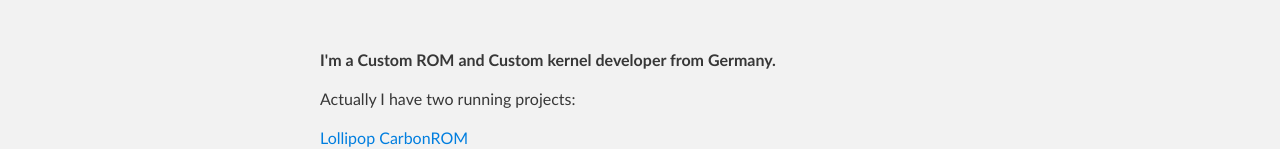
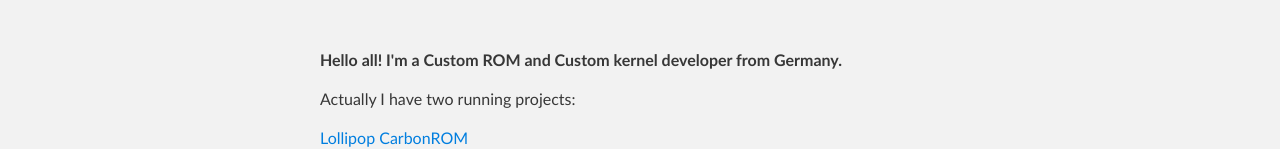
Before and after one commit to GrinningFerret/grinningferret.github.io, a plain HTML site: page index.html in a window 1280 px wide. Shown: the part 200-349 px from the top of the page. Drawn offline with Linux system fonts and the light colour scheme.

Commit message:
Update text and improve code layout

```diff
--- a/index.html
+++ b/index.html
@@ -20,8 +20,7 @@
     </header>
         <header class="inner">
           <a id="forkme_banner" href="https://github.com/GrinningFerret" target="_blank">View on GitHub</a><br>
-<a id="xda_banner" href="http://forum.xda-developers.com/member.php?u=6143324" target="_blank">xda-developers</a>
-
+          <a id="xda_banner" href="http://forum.xda-developers.com/member.php?u=6143324" target="_blank">xda-developers</a>
           <h1 id="project_title">GrinningFerret</h1>
           <h2 id="project_tagline"></h2>
 
@@ -31,7 +30,7 @@
     <!-- MAIN CONTENT -->
     <div id="main_content_wrap" class="outer">
       <section id="main_content" class="inner">
-        <p><strong>I'm a Custom ROM and Custom kernel developer from Germany.</strong></p>
+        <p><strong>Hello all! I'm a Custom ROM and Custom kernel developer from Germany.</strong></p>
 
 <p>Actually I have two running projects:</p>
 
@@ -59,7 +58,7 @@
     <!-- FOOTER -->
     <div id="footer_wrap" class="outer">
       <footer class="left">
-  <img src="http://hitwebcounter.com/counter/counter.php?page=6107875&style=0024&nbdigits=6&type=page&initCount=0" title="http://www.hitwebcounter.com/htmltutorial.php" Alt="http://www.hitwebcounter.com/htmltutorial.php"   border="0" >
+        <img src="http://hitwebcounter.com/counter/counter.php?page=6107875&style=0024&nbdigits=6&type=page&initCount=0" title="http://www.hitwebcounter.com/htmltutorial.php" Alt="http://www.hitwebcounter.com/htmltutorial.php"   border="0" >
       </div>
 
   </body>
```
